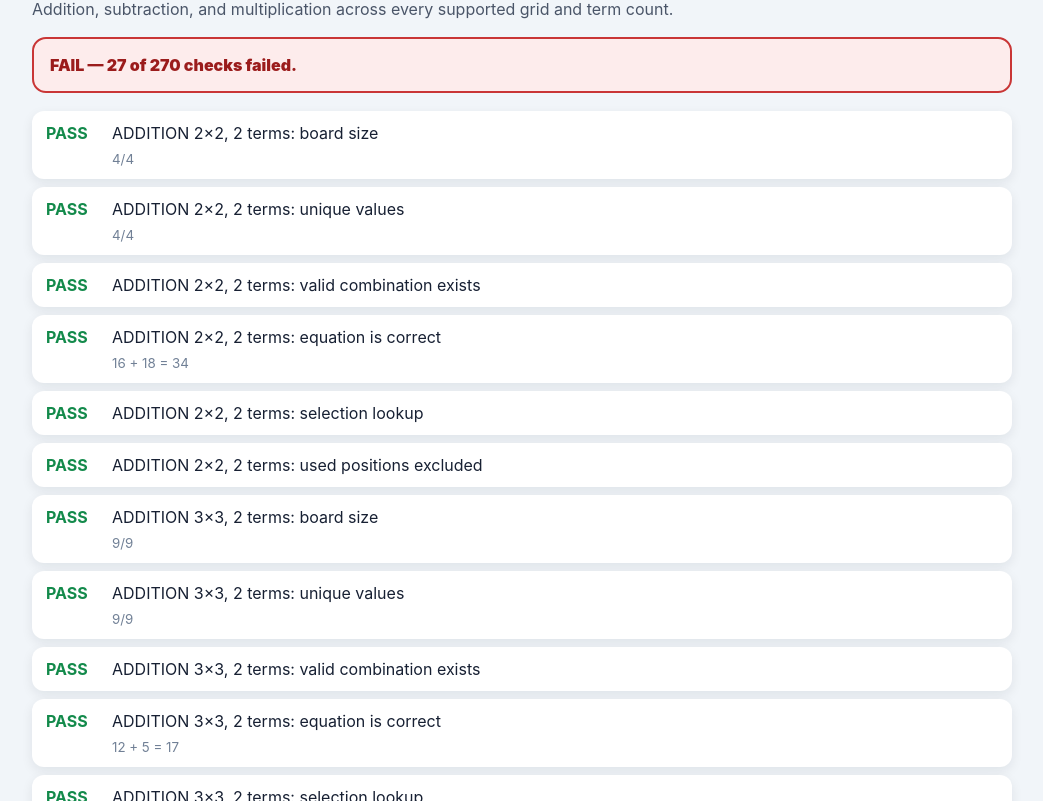
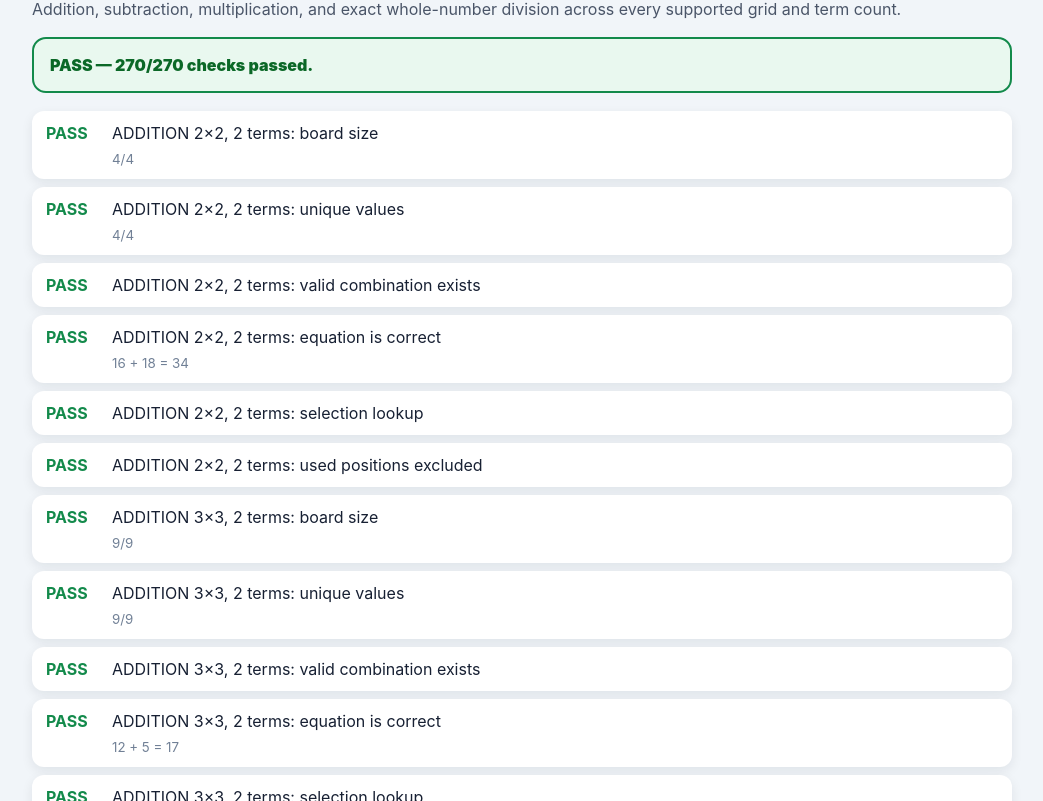
Before and after one commit to cdunmore89-eng/operation-hunt-test, a plain HTML site: page arithmetic-regression.html in a window 1280 px wide. Shown: the part 70-871 px from the top of the page, without its empty margins (118-1161 px from the left). Drawn offline with Linux system fonts and the light colour scheme.

Commit message:
Load division in arithmetic regression suite

```diff
--- a/arithmetic-regression.html
+++ b/arithmetic-regression.html
@@ -25,7 +25,7 @@
   <main>
     <header>
       <h1>Arithmetic Engine Regression</h1>
-      <p>Addition, subtraction, and multiplication across every supported grid and term count.</p>
+      <p>Addition, subtraction, multiplication, and exact whole-number division across every supported grid and term count.</p>
     </header>
     <div id="regression-summary" class="regression-summary">Running checks…</div>
     <ol id="regression-output"></ol>
@@ -34,6 +34,7 @@
   <script src="js/puzzle-engine.js"></script>
   <script src="js/arithmetic-engine.js"></script>
   <script src="js/arithmetic-multiplication.js"></script>
+  <script src="js/arithmetic-division.js"></script>
   <script src="js/arithmetic-regression.js"></script>
 </body>
 </html>
```
